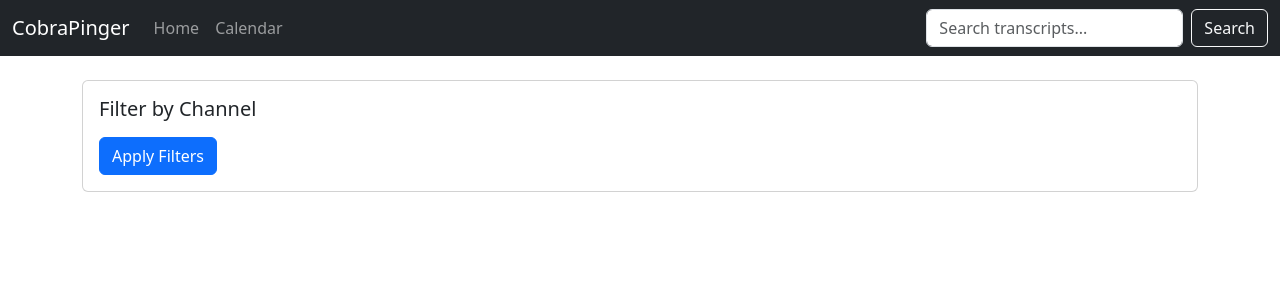
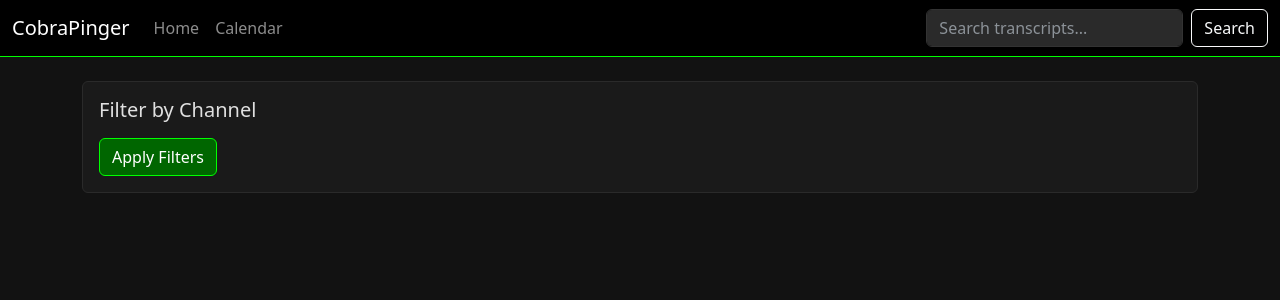
Before and after one commit to mattpannella/CobraPinger, a Flask app: page / in a window 1280 px wide. Shown: the top 300 px of the page. Run offline with Flask 3, Linux system fonts and the light colour scheme; data that the repository does not hold is empty; some libraries are stand-ins or nearby versions.

Commit message:
cobra theme

```diff
--- /dev/null
+++ b/static/css/cobra.css
@@ -0,0 +1,115 @@
+:root {
+    --bs-body-bg: #121212;
+    --bs-body-color: #e0e0e0;
+    --bs-primary: #00ff00;
+    --bs-primary-rgb: 0, 255, 0;
+    --bs-dark: #1a1a1a;
+    --bs-secondary: #2a2a2a;
+}
+
+body {
+    background-color: var(--bs-body-bg);
+    color: var(--bs-body-color);
+}
+
+.navbar {
+    background-color: #000000 !important;
+    border-bottom: 1px solid #00ff00;
+}
+
+.card {
+    background-color: #1a1a1a;
+    border: 1px solid #2a2a2a;
+}
+
+.card:hover {
+    border-color: #00ff00;
+    box-shadow: 0 0 10px rgba(0, 255, 0, 0.2);
+}
+
+.btn-primary {
+    background-color: #006600;
+    border-color: #00ff00;
+}
+
+.btn-primary:hover {
+    background-color: #008800;
+    border-color: #00ff00;
+}
+
+.badge {
+    background-color: #006600 !important;
+}
+
+.text-muted {
+    color: #888888 !important;
+}
+
+.card-text ul {
+    list-style-type: disc;
+    padding-left: 1.5rem;
+    margin-bottom: 1rem;
+}
+
+.card-text ul li {
+    margin-bottom: 0.5rem;
+}
+
+mark {
+    background-color: #006600;
+    color: #e0e0e0;
+    padding: 0.1em 0.2em;
+    border-radius: 2px;
+}
+
+.pagination .page-link {
+    background-color: #1a1a1a;
+    border-color: #2a2a2a;
+    color: #00ff00;
+}
+
+.pagination .page-link:hover {
+    background-color: #2a2a2a;
+    border-color: #00ff00;
+}
+
+.pagination .active .page-link {
+    background-color: #006600;
+    border-color: #00ff00;
+}
+
+.calendar a {
+    color: #00ff00;
+    text-decoration: none;
+}
+
+.calendar a:hover {
+    color: #00cc00;
+    text-decoration: underline;
+}
+
+.card a {
+    color: #00ff00;
+    text-decoration: none;
+}
+
+.card a:hover {
+    color: #00cc00;
+    text-decoration: underline;
+}
+
+.form-control {
+    background-color: #2a2a2a;
+    border-color: #333333;
+    color: #e0e0e0;
+}
+
+.form-control:focus {
+    background-color: #333333;
+    border-color: #00ff00;
+    box-shadow: 0 0 0 0.25rem rgba(0, 255, 0, 0.25);
+}
+
+.bg-light {
+    background-color: #1a1a1a !important;
+}
--- a/templates/base.html
+++ b/templates/base.html
@@ -1,21 +1,12 @@
 <!DOCTYPE html>
-<html lang="en">
+<html lang="en" data-bs-theme="dark">
 <head>
     <meta charset="UTF-8">
     <meta name="viewport" content="width=device-width, initial-scale=1.0">
     <title>{% block title %}CobraPinger{% endblock %}</title>
     <link href="https://cdn.jsdelivr.net/npm/bootstrap@5.3.0/dist/css/bootstrap.min.css" rel="stylesheet">
     <link rel="stylesheet" href="https://cdn.jsdelivr.net/npm/bootstrap-icons@1.7.2/font/bootstrap-icons.css">
-    <style>
-        .card-text ul {
-            list-style-type: disc;
-            padding-left: 1.5rem;
-            margin-bottom: 1rem;
-        }
-        .card-text ul li {
-            margin-bottom: 0.5rem;
-        }
-    </style>
+    <link rel="stylesheet" href="{{ url_for('static', filename='css/cobra.css') }}">
 </head>
 <body>
     <nav class="navbar navbar-expand-lg navbar-dark bg-dark mb-4">
--- a/templates/calendar.html
+++ b/templates/calendar.html
@@ -3,7 +3,7 @@
 {% block title %}Video Calendar - CobraPinger{% endblock %}
 
 {% block content %}
-<div class="container">
+<div class="container calendar">
     <div class="row mb-4">
         <div class="col">
             <h2 class="text-center">
--- a/web.py
+++ b/web.py
@@ -5,7 +5,7 @@ import re
 from datetime import datetime
 import calendar
 
-app = Flask(__name__)
+app = Flask(__name__, static_folder='static')
 db = DatabaseManager('db.sqlite')
 
 @app.template_filter('markdown')
```
